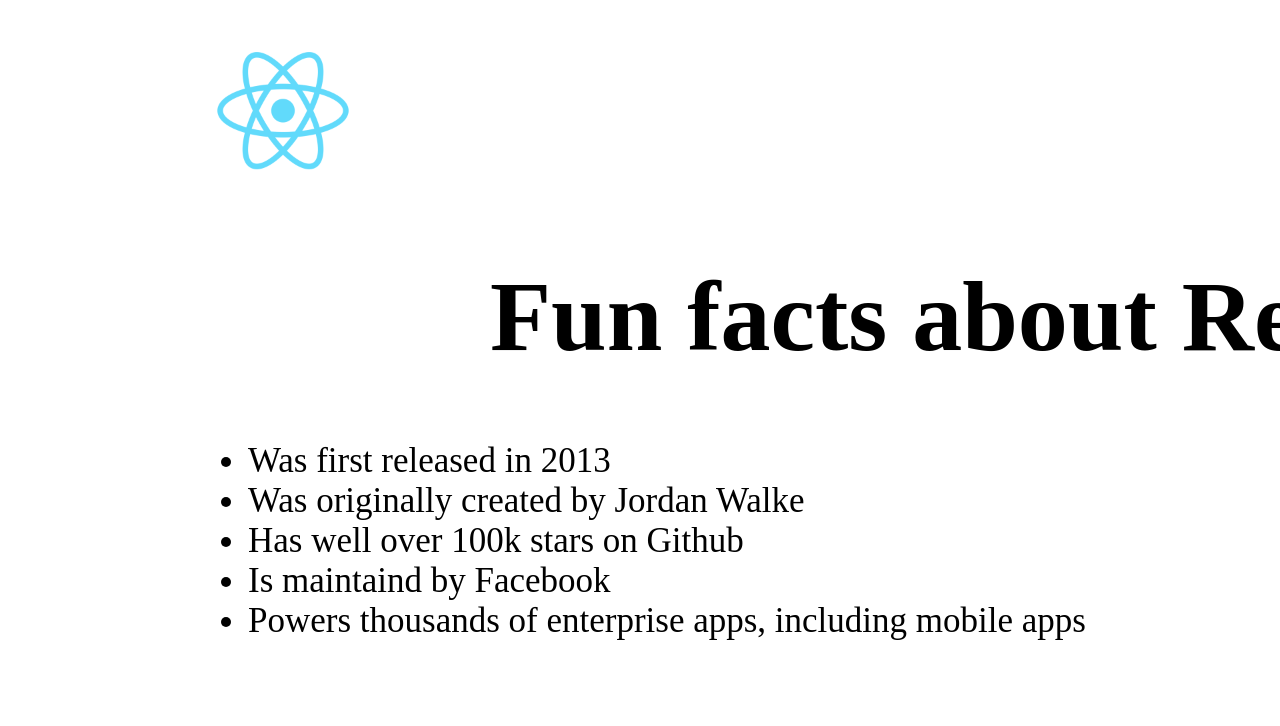
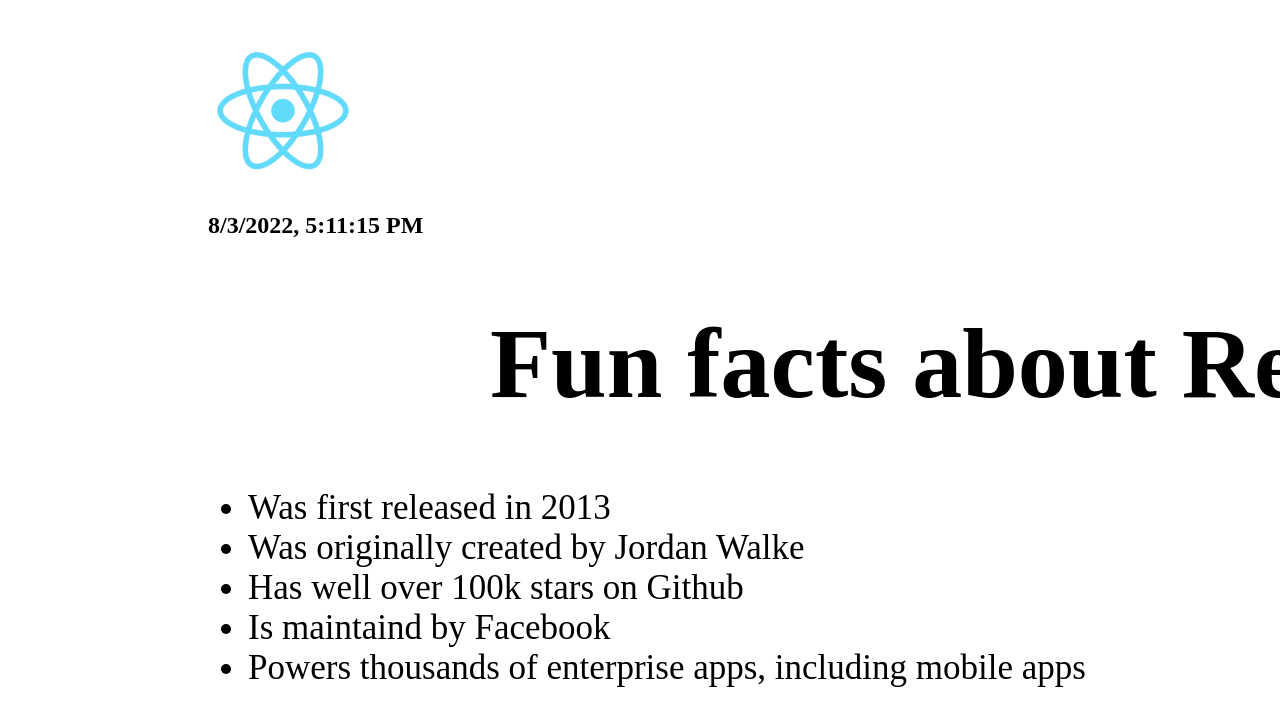
Before and after one commit to kiepsiu/test, a Next.js app: page /project1 in a window 1280 px wide. Shown: the top 726 px of the page. Built offline with nearby package versions, Linux system fonts and the light colour scheme.

Commit message:
add a clock

```diff
--- a/pages/project1.js
+++ b/pages/project1.js
@@ -1,3 +1,9 @@
+import { useEffect, useState } from 'react';
+
+const Img = () => {
+  return <img src="/reactLogo.png" style={{ blockSize: '150px' }} />;
+};
+
 const List = () => {
   return (
     <ul style={{ fontSize: '35px', color: 'black' }}>
@@ -10,16 +16,27 @@
   );
 };
 
+const Clock = () => {
+  const [now, setNow] = useState(new Date());
+
+  useEffect(() => {
+    setInterval(() => {
+      setNow(new Date());
+    }, 1000);
+  }, []);
+
+  return <h2>{now.toLocaleString()}</h2>;
+};
+
 const Fun = () => {
   return (
     <div style={{ width: '1500px', padding: '30px 200px 30px 200px' }}>
       <Img style={{ textAlign: 'left' }} />
+      <Clock />
       <h1 style={{ fontSize: '100px', textAlign: 'center', color: 'black' }}>Fun facts about React</h1>
       <List />
     </div>
   );
 };
-const Img = () => {
-  return <img src="/reactLogo.png" style={{ blockSize: '150px' }} />;
-};
+
 export default Fun;
```
Also changed, not shown: 1 other file (tests, documents, lock files or other folders).
